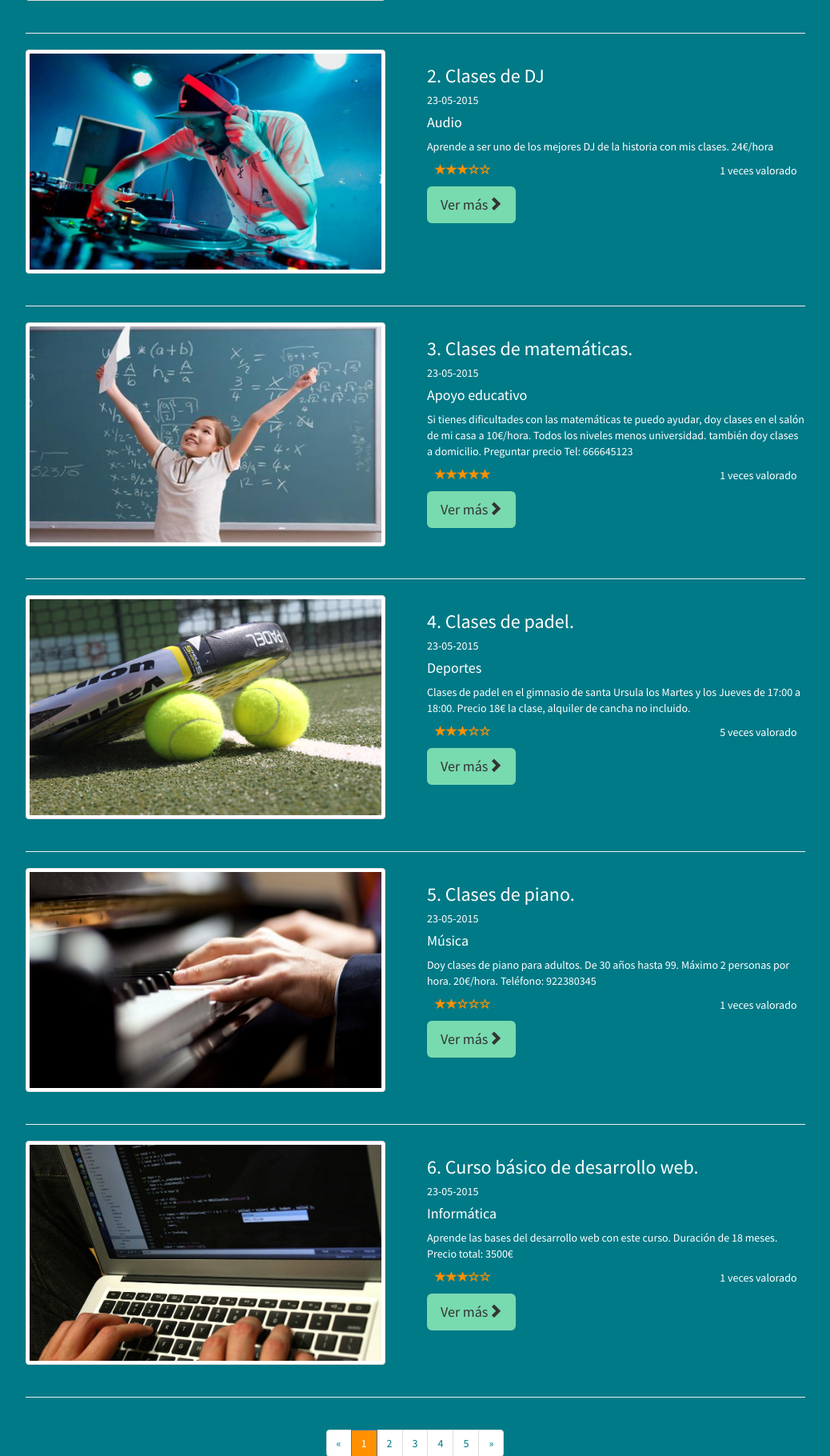
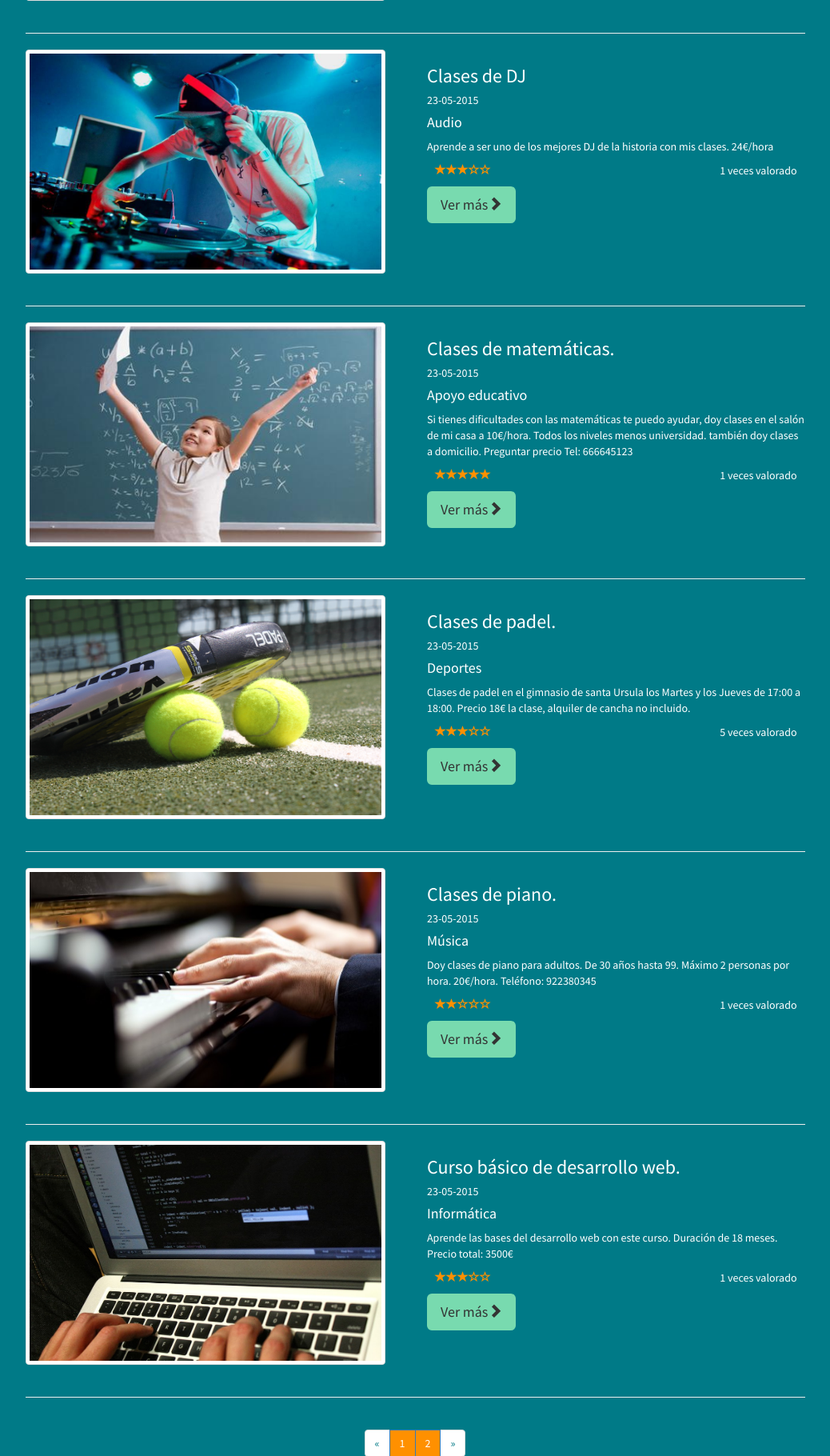
Before and after one commit to janaigus/proyecto, a PHP site: page /php/paginas/isla.php in a window 1280 px wide. Shown: the part 646-2466 px from the top of the page at 80% size, without its empty margins (121-1159 px from the left). Run offline with PHP 8.4, Linux system fonts and the light colour scheme; data comes from the database, SQL or seed files in the repository; some libraries are stand-ins or nearby versions.

Commit message:
Completado el obtener la pagina de islas

```diff
--- a/php/paginas/isla.php
+++ b/php/paginas/isla.php
@@ -1,17 +1,26 @@
 <?php
     session_start();
-    // Obtener la isla sobre la que se va a maquetar la imagen
+    // Obtener la isla sobre la que se va a maquetar la imagen y la pagina actual
     $isla = (isset($_GET['islaSeleccionada'])) ? $_POST['islaSeleccionada'] : "7";
+
     // Traer elementos de la base de datos
     require('../bd/conexionBDlocal.php');
     $db = conectaDb();
+    // Saber el nombre de los campos de las islas
     $consulta = "SELECT * FROM auxislas where id = :isla ORDER BY nombre";
     $result = $db->prepare($consulta);
     $result->execute(array(':isla' => $isla));
     $arrayResult = $result->fetchAll();
     $idIsla = $arrayResult[0]['id'];
     $nombreIsla = $arrayResult[0]['nombre'];
-
+    // Saber el numero total de actividades que hay
+    $consulta = "SELECT COUNT(id) as total FROM actividades WHERE idisla = :isla";
+    $result = $db->prepare($consulta);
+    $result->execute(array(':isla' => $idIsla));
+    $arrayResult = $result->fetchAll();
+    $totalActividades = $arrayResult[0]['total'];
+    $paginas =  $totalActividades / 3;
+    // Devolver los resultados de las islas con los datos necesario para maquetarlos
     $consulta = "SELECT act.id, act.titulo, act.descripcion, DATE_FORMAT(act.created, '%d-%m-%Y') AS creada, r.ruta, ";
     $consulta .= "cat.nombre AS categoria, COUNT( v.id ) AS veces, ROUND( AVG( v.valoracion ) ) AS media ";
     $consulta .= "FROM actividades act ";
@@ -112,7 +121,7 @@
                         echo '            <a href=""> <img src="../../'.$arrayResult[$z]['ruta'].'" class="thumbnail" alt="Image" height="280px" width="450px" /></a>';
                         echo '       </div>';
                         echo '       <div class="col-xs-12 col-sm-12 col-md-6" style="text-align: left;">';
-                        echo '            <h3>'.($z+1).". ".$arrayResult[$z]['titulo'].'<h5>'.$arrayResult[$z]['creada'].'</h5></h3>';
+                        echo '            <h3>'.$arrayResult[$z]['titulo'].'<h5>'.$arrayResult[$z]['creada'].'</h5></h3>';
                         echo '            <h4>'.$arrayResult[$z]['categoria'].'</h4>';
                         echo '            <p>'.$arrayResult[$z]['descripcion'].'</p>';
                         echo '            <div class="ratings">';
@@ -142,21 +151,13 @@
                                 <li>
                                     <a href="#">&laquo;</a>
                                 </li>
-                                <li class="active">
-                                    <a href="#">1</a>
-                                </li>
-                                <li>
-                                    <a href="#">2</a>
-                                </li>
-                                <li>
-                                    <a href="#">3</a>
-                                </li>
-                                <li>
-                                    <a href="#">4</a>
-                                </li>
-                                <li>
-                                    <a href="#">5</a>
-                                </li>
+                                <?php
+                                    for($i=1;$i<=$paginas;$i++){
+                                        echo '<li class="active">';
+                                        echo '  <a href="#">'.$i.'</a>';
+                                        echo '</li>';
+                                    }
+                                ?>
                                 <li>
                                     <a href="#">&raquo;</a>
                                 </li>
```
